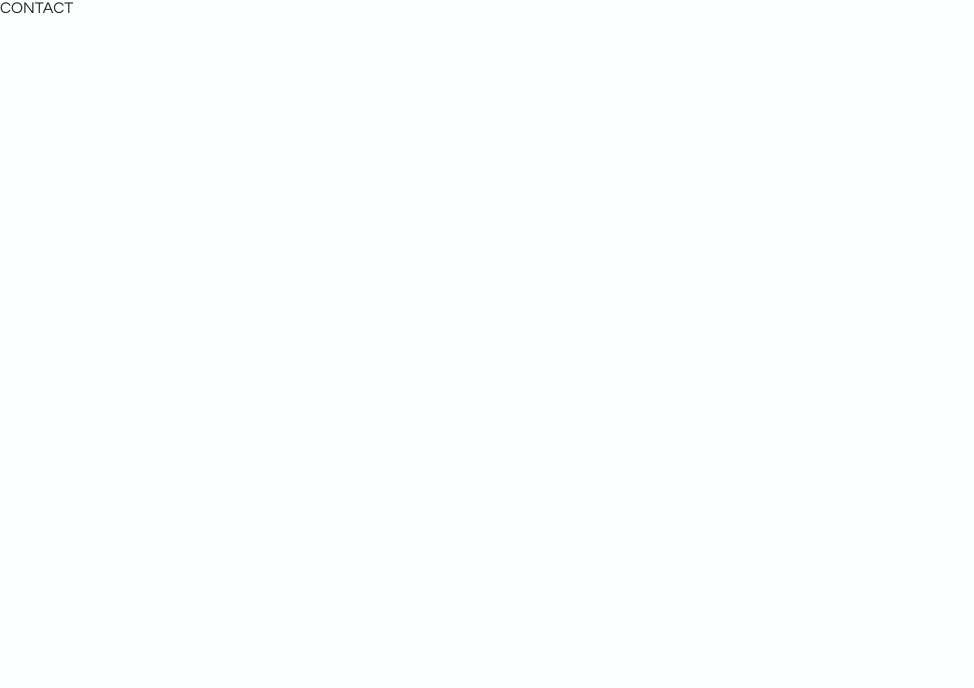
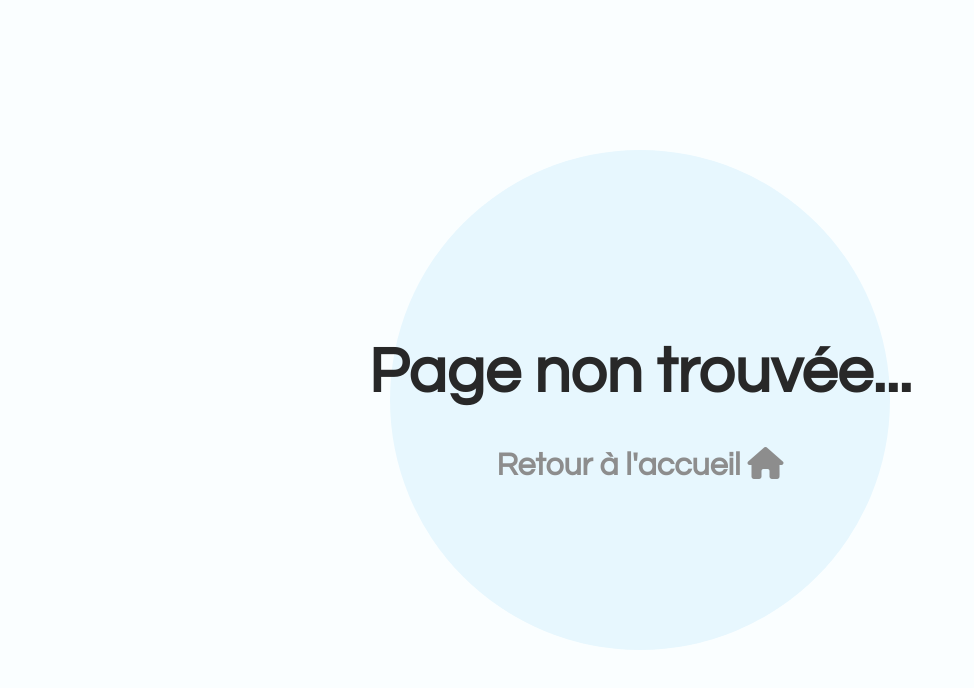
Before and after one commit to Bricefed/Fake-Agency, a React (Create React App) app: page /contact in a window 1280 px wide. Shown: the top 688 px of the page, without its empty margins (0-974 px from the left). Built offline with nearby package versions, Linux system fonts and the light colour scheme.

Commit message:
Delete page Contact

```diff
--- a/src/App.js
+++ b/src/App.js
@@ -5,7 +5,6 @@ import Project1 from "./pages/Project1";
 import Project2 from "./pages/Project2";
 import Project3 from "./pages/Project3";
 import Project4 from "./pages/Project4";
-import Contact from "./pages/Contact";
 import NotFound from "./pages/NotFound";
 
 const App = () => {
@@ -17,7 +16,6 @@ const App = () => {
         <Route path="/project-2" element={<Project2 />} />
         <Route path="/project-3" element={<Project3 />} />
         <Route path="/project-4" element={<Project4 />} />
-        <Route path="/contact" element={<Contact />} />
         <Route path="*" element={<NotFound />} />
       </Routes>
     </BrowserRouter>
--- a/src/pages/Contact.js
+++ /dev/null
@@ -1,7 +0,0 @@
-import React from "react";
-
-const Contact = () => {
-  return <div>CONTACT</div>;
-};
-
-export default Contact;
```
